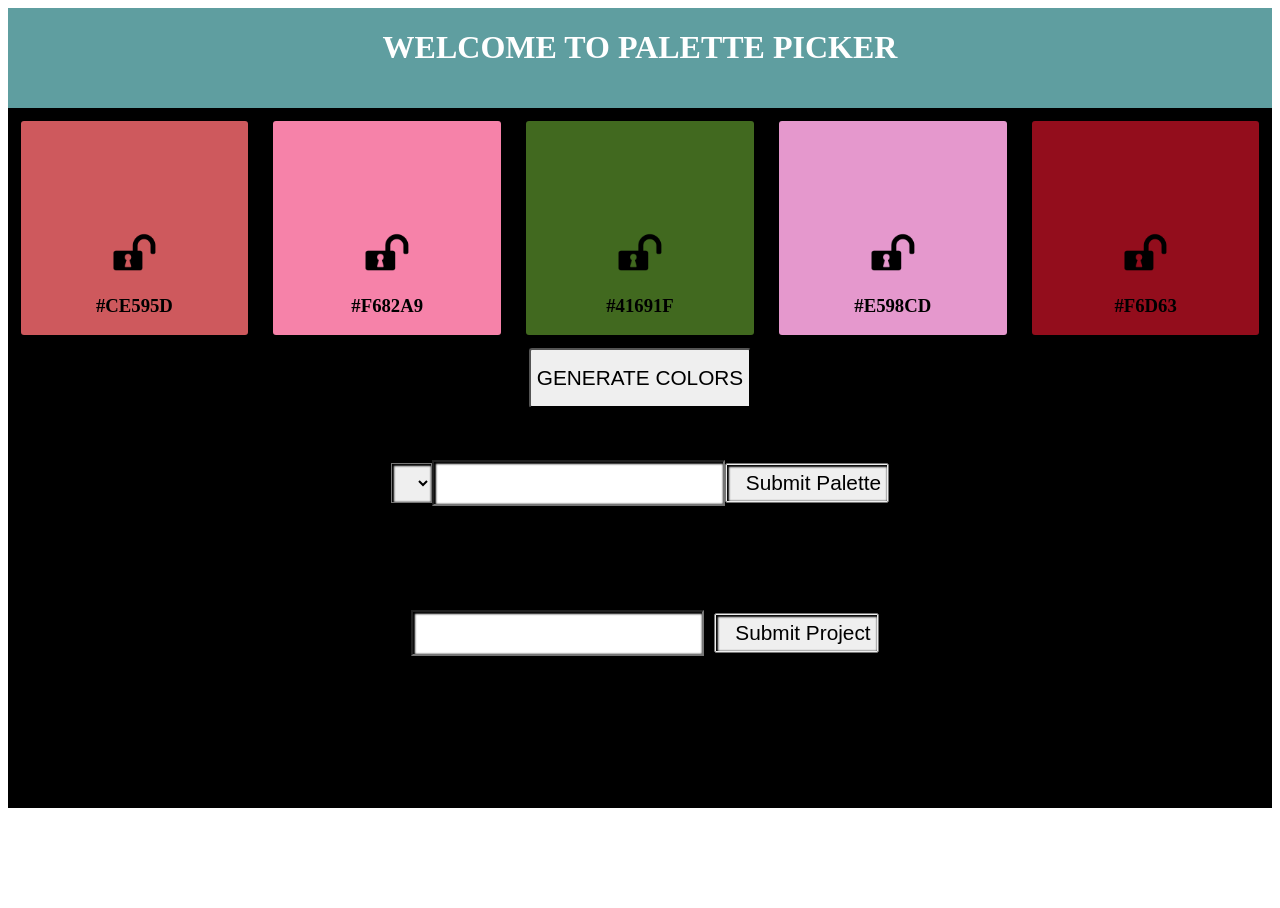
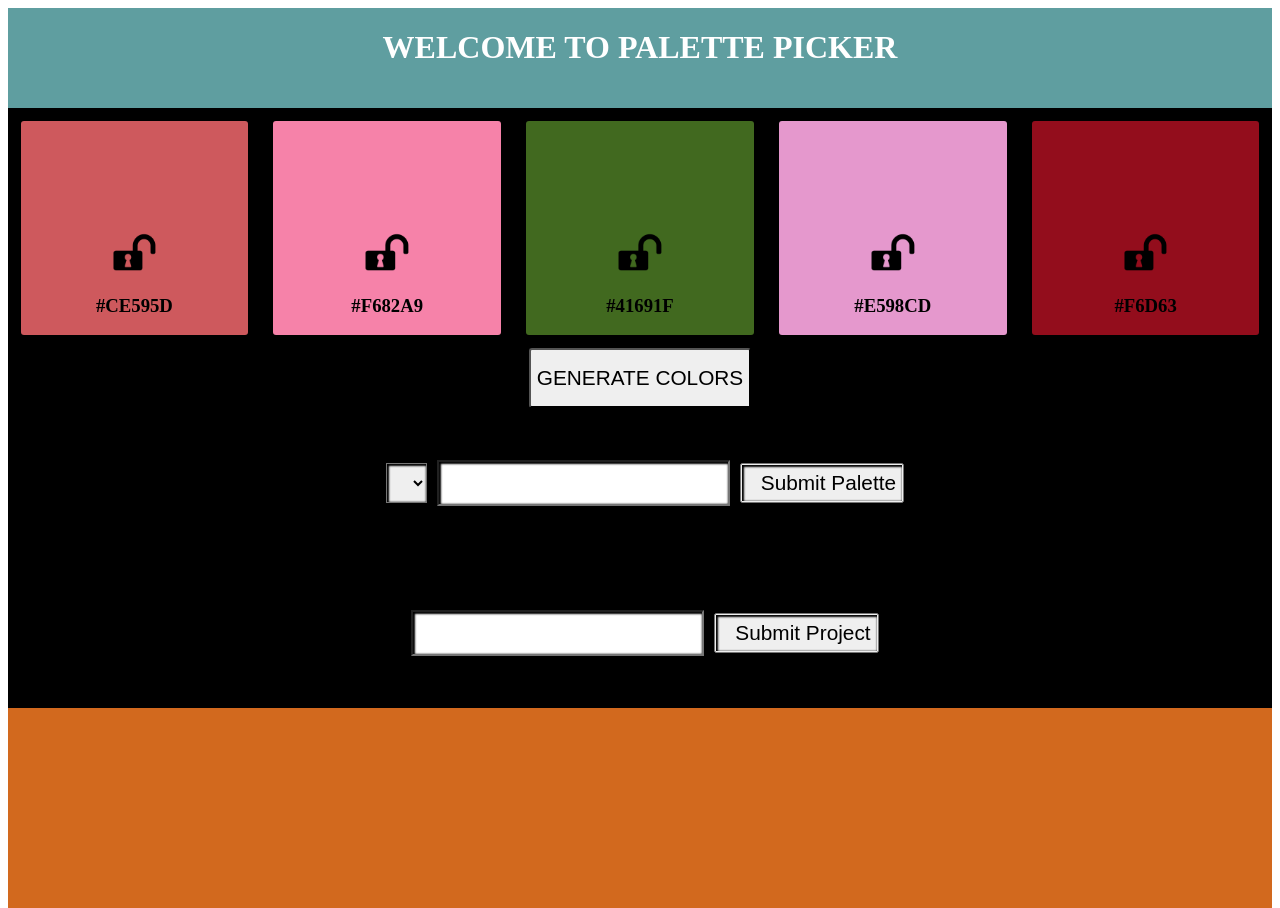
Before and after one commit to allisonjw/palette-picker-FE, a React (Create React App) app: page / in a window 1280 px wide. Before the commit the page ends 816 px from the top, so only its background shows below. Built offline with nearby package versions, Linux system fonts and the light colour scheme; no server answers.

Commit message:
Adds classNames and styling for set up

```diff
--- a/src/App/App.scss
+++ b/src/App/App.scss
@@ -4,7 +4,7 @@
   height: 100vh;
 }
 
-.blockColorblindContent {
+#blockColorblindContent {
   display: none;
 }
 
--- a/src/Palette/Palette.js
+++ b/src/Palette/Palette.js
@@ -3,9 +3,10 @@ import './Palette.scss';
 
 const Palette = () => {
     return (
-        <div>
-            <h1>PALETTES</h1>
-        </div>
+        <section className="section_palettes">
+            <h3>Palette Name</h3>
+            <img src=""/>
+        </section>
     )
 }
 
--- a/src/Palette/Palette.scss
+++ b/src/Palette/Palette.scss
@@ -0,0 +1,3 @@
+.section_palettes {
+    display: flex;
+}
--- a/src/PaletteForm/PaletteForm.scss
+++ b/src/PaletteForm/PaletteForm.scss
@@ -4,6 +4,7 @@
     box-shadow: inset 1px 1px 2px 1px black;
     padding-left: 1.5%;
     outline: none;
+    margin-left: 10px;
 }
 
 .palette_form {
--- a/src/Project/Project.js
+++ b/src/Project/Project.js
@@ -7,9 +7,9 @@ const Project = ({projects}) => {
         return project.project_name
     })
     return(
-        <div>
+        <section className="section_projects">
             {displayNames}
-        </div>
+        </section>
     )
 }
 
--- a/src/Project/Project.scss
+++ b/src/Project/Project.scss
@@ -0,0 +1,3 @@
+.section_projects {
+
+}
--- a/src/ProjectContainer/ProjectContainer.js
+++ b/src/ProjectContainer/ProjectContainer.js
@@ -24,7 +24,7 @@ export const ProjectContainer = () => {
       }, []);
 
       return(
-          <section>
+          <section className="section_projectContainer">
               <Project projects={projects}/>
           </section>
       )
--- a/src/ProjectContainer/ProjectContainer.scss
+++ b/src/ProjectContainer/ProjectContainer.scss
@@ -0,0 +1,5 @@
+.section_projectContainer {
+    display: flex;
+    height: 200px;
+    background-color: chocolate;
+}
```
